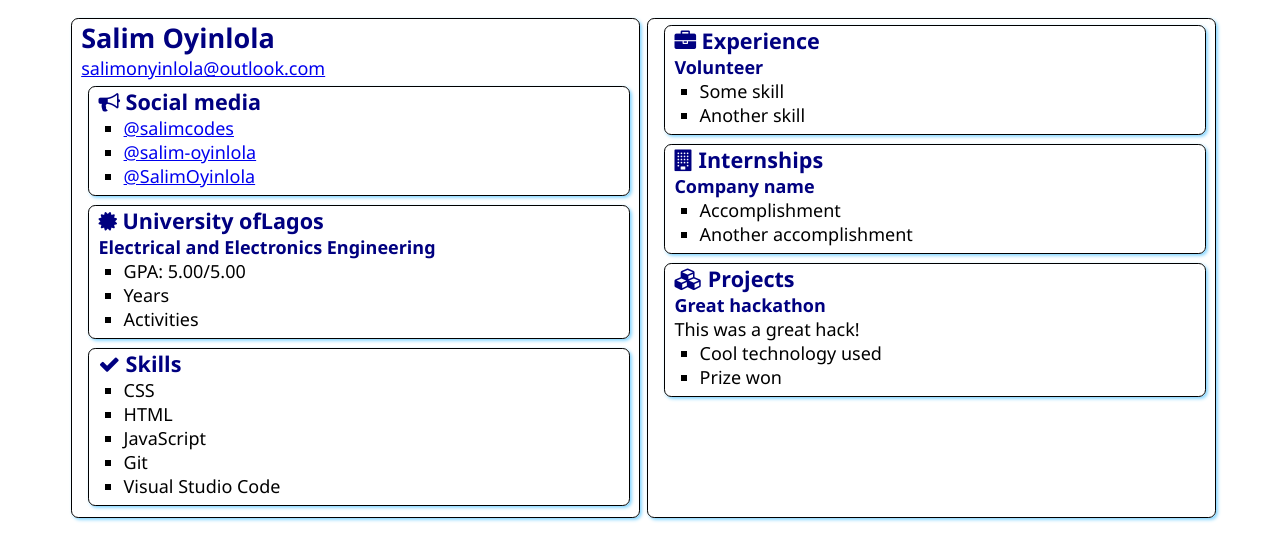
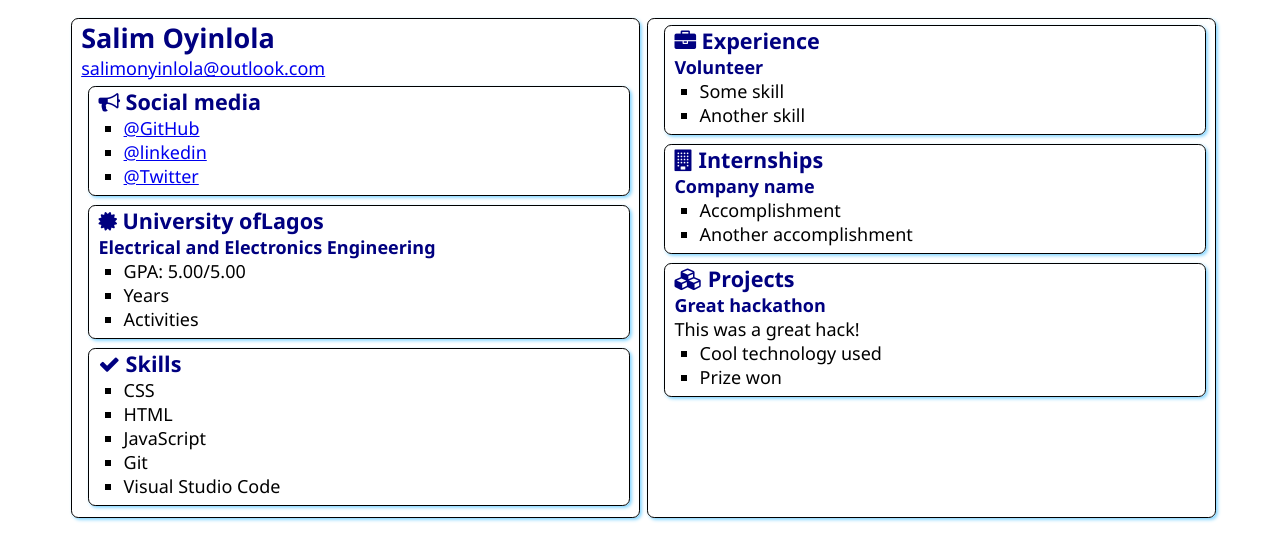
Before and after one commit to salimcodes/MyResume, a plain HTML site: page src/index.html in a window 1280 px wide. Drawn offline with Linux system fonts and the light colour scheme.

Commit message:
Made a stupid mistake, now corrected it

```diff
--- a/src/index.html
+++ b/src/index.html
@@ -13,7 +13,7 @@
     <main>
         <article class="box">
             <h1>Salim Oyinlola</h1>
-            <div><a href="mailto:your.email@example.com">salimonyinlola@outlook.com</a></div>
+            <div><a href="mailto:salimonyinlola@outlook.com">salimonyinlola@outlook.com</a></div>
 
             <section class="box">
                 <h2>
@@ -21,9 +21,9 @@
                     Social media
                 </h2>
                 <ul>
-                    <li><a href="https://github.com/<handle>">@salimcodes</a></li>
-                    <li><a href="https://linkedin.com/in/<handle>">@salim-oyinlola</a></li>
-                    <li><a href="https://twitter.com/<handle>">@SalimOyinlola</a></li>
+                    <li><a href="https://github.com/salimcodes">@GitHub</a></li>
+                    <li><a href="https://linkedin.com/in/salim-oyinlola">@linkedin</a></li>
+                    <li><a href="https://twitter.com/SalimOyinlola">@Twitter</a></li>
                 </ul>
             </section>
 
```
